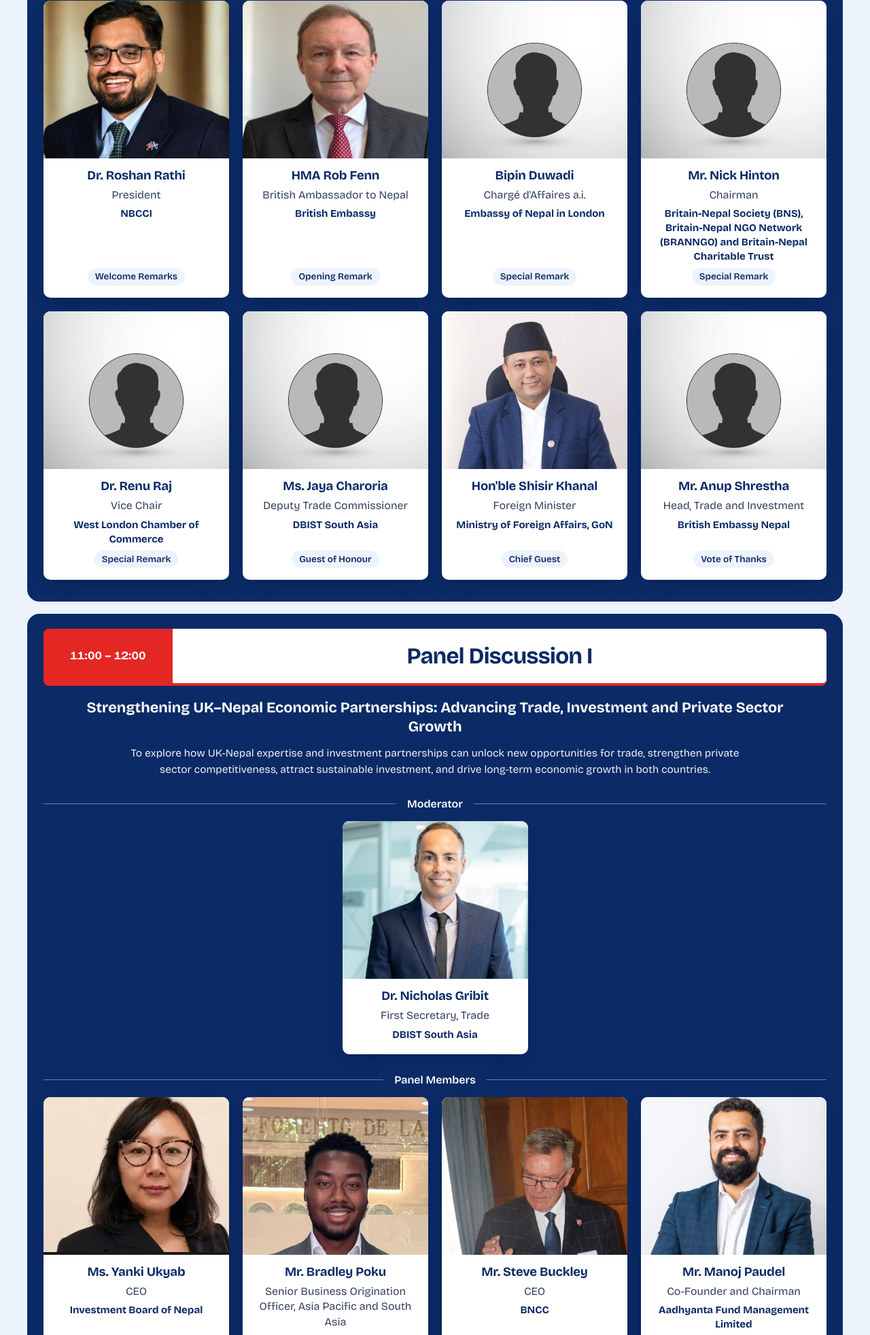
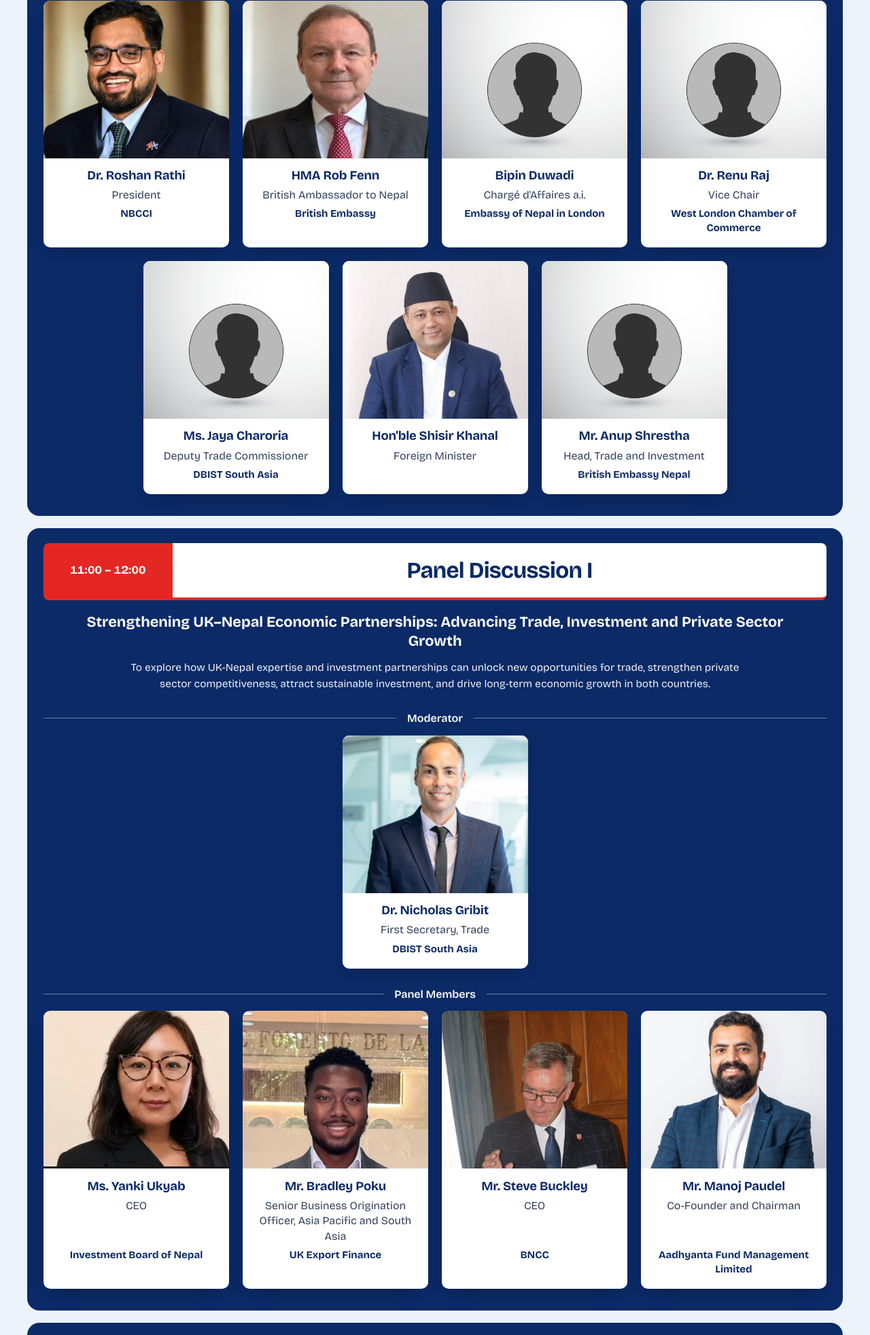
Before and after one commit to Dipak-y/nbcii_event, a Django app: page / in a window 1280 px wide. Shown: the part 3157-5121 px from the top of the page at 68% size. Run offline with Django 4.2, Linux system fonts and the light colour scheme; some libraries are stand-ins or nearby versions.

Commit message:
update images.

```diff
--- a/static/scripts.js
+++ b/static/scripts.js
@@ -353,3 +353,47 @@ init();
     if (opener) opener.focus();
   });
 })();
+
+
+/* ---- Speaker cards: line up name / position / company across cards in the same row ---- */
+(function () {
+  var parts = ['.speaker-name', '.speaker-role'];
+
+  function align() {
+    document.querySelectorAll('.speaker-list').forEach(function (list) {
+      var cards = Array.prototype.slice.call(list.querySelectorAll('.speaker-card'));
+      /* reset first so heights are re-measured from natural size */
+      cards.forEach(function (c) {
+        parts.forEach(function (sel) {
+          var el = c.querySelector(sel);
+          if (el) el.style.minHeight = '';
+        });
+      });
+      /* group cards into visual rows by their top edge */
+      var rows = [];
+      cards.forEach(function (c) {
+        var top = c.offsetTop;
+        var row = rows.filter(function (r) { return Math.abs(r.top - top) < 4; })[0];
+        if (!row) { row = { top: top, cards: [] }; rows.push(row); }
+        row.cards.push(c);
+      });
+      rows.forEach(function (row) {
+        if (row.cards.length < 2) return;
+        parts.forEach(function (sel) {
+          var els = row.cards.map(function (c) { return c.querySelector(sel); }).filter(Boolean);
+          var max = Math.max.apply(null, els.map(function (el) { return el.getBoundingClientRect().height; }));
+          els.forEach(function (el) { el.style.minHeight = max + 'px'; });
+        });
+      });
+    });
+  }
+
+  var t;
+  function schedule() { clearTimeout(t); t = setTimeout(align, 80); }
+
+  align();
+  window.addEventListener('load', align);
+  window.addEventListener('resize', schedule);
+  window.addEventListener('orientationchange', schedule);
+  if (document.fonts && document.fonts.ready) document.fonts.ready.then(align);
+})();
--- a/templates/index.html
+++ b/templates/index.html
@@ -225,14 +225,13 @@
   <p class="session-desc">Officially inaugurate the Forum, articulate the shared vision for strengthening bilateral trade, investment and strategic partnerships, and reaffirm the commitment of both governments and the private sector.</p>
   <div class="session-group">
     <div class="speaker-list">
-      <article class="speaker-card"><img class="speaker-photo" src="static/img/speakers/roshan-rathi.jpg" alt="Dr. Roshan Rathi" loading="lazy" style="object-position:center 8%"><div class="speaker-info"><h4 class="speaker-name">Dr. Roshan Rathi</h4><p class="speaker-role">President</p><p class="speaker-company">NBCCI</p><span class="speaker-part">Welcome Remarks</span></div></article>
-      <article class="speaker-card"><img class="speaker-photo" src="static/img/speakers/rob-fenn.jpg" alt="HMA Rob Fenn" loading="lazy" style="object-position:center 5%"><div class="speaker-info"><h4 class="speaker-name">HMA Rob Fenn</h4><p class="speaker-role">British Ambassador to Nepal</p><p class="speaker-company">British Embassy</p><span class="speaker-part">Opening Remark</span></div></article>
-      <article class="speaker-card"><img class="speaker-photo" src="static/img/speaker-placeholder.png" alt="Bipin Duwadi" loading="lazy"><div class="speaker-info"><h4 class="speaker-name">Bipin Duwadi</h4><p class="speaker-role">Chargé d'Affaires a.i.</p><p class="speaker-company">Embassy of Nepal in London</p><span class="speaker-part">Special Remark</span></div></article>
-      <article class="speaker-card"><img class="speaker-photo" src="static/img/speaker-placeholder.png" alt="Mr. Nick Hinton" loading="lazy"><div class="speaker-info"><h4 class="speaker-name">Mr. Nick Hinton</h4><p class="speaker-role">Chairman</p><p class="speaker-company">Britain-Nepal Society (BNS), Britain-Nepal NGO Network (BRANNGO) and Britain-Nepal Charitable Trust</p><span class="speaker-part">Special Remark</span></div></article>
-      <article class="speaker-card"><img class="speaker-photo" src="static/img/speaker-placeholder.png" alt="Dr. Renu Raj" loading="lazy"><div class="speaker-info"><h4 class="speaker-name">Dr. Renu Raj</h4><p class="speaker-role">Vice Chair</p><p class="speaker-company">West London Chamber of Commerce</p><span class="speaker-part">Special Remark</span></div></article>
-      <article class="speaker-card"><img class="speaker-photo" src="static/img/speaker-placeholder.png" alt="Ms. Jaya Charoria" loading="lazy"><div class="speaker-info"><h4 class="speaker-name">Ms. Jaya Charoria</h4><p class="speaker-role">Deputy Trade Commissioner</p><p class="speaker-company">DBIST South Asia</p><span class="speaker-part">Guest of Honour</span></div></article>
-      <article class="speaker-card"><img class="speaker-photo" src="static/img/shisir-khanal.png" alt="Hon'ble Shisir Khanal" loading="lazy"><div class="speaker-info"><h4 class="speaker-name">Hon'ble Shisir Khanal</h4><p class="speaker-role">Foreign Minister</p><p class="speaker-company">Ministry of Foreign Affairs, GoN</p><span class="speaker-part">Chief Guest</span></div></article>
-      <article class="speaker-card"><img class="speaker-photo" src="static/img/speaker-placeholder.png" alt="Mr. Anup Shrestha" loading="lazy"><div class="speaker-info"><h4 class="speaker-name">Mr. Anup Shrestha</h4><p class="speaker-role">Head, Trade and Investment</p><p class="speaker-company">British Embassy Nepal</p><span class="speaker-part">Vote of Thanks</span></div></article>
+      <article class="speaker-card"><img class="speaker-photo" src="static/img/speakers/roshan-rathi.jpg" alt="Dr. Roshan Rathi" loading="lazy" style="object-position:center 8%"><div class="speaker-info"><h4 class="speaker-name">Dr. Roshan Rathi</h4><p class="speaker-role">President</p><p class="speaker-company">NBCCI</p></div></article>
+      <article class="speaker-card"><img class="speaker-photo" src="static/img/speakers/rob-fenn.jpg" alt="HMA Rob Fenn" loading="lazy" style="object-position:center 5%"><div class="speaker-info"><h4 class="speaker-name">HMA Rob Fenn</h4><p class="speaker-role">British Ambassador to Nepal</p><p class="speaker-company">British Embassy</p></div></article>
+      <article class="speaker-card"><img class="speaker-photo" src="static/img/speaker-placeholder.png" alt="Bipin Duwadi" loading="lazy"><div class="speaker-info"><h4 class="speaker-name">Bipin Duwadi</h4><p class="speaker-role">Chargé d'Affaires a.i.</p><p class="speaker-company">Embassy of Nepal in London</p></div></article>
+      <article class="speaker-card"><img class="speaker-photo" src="static/img/speaker-placeholder.png" alt="Dr. Renu Raj" loading="lazy"><div class="speaker-info"><h4 class="speaker-name">Dr. Renu Raj</h4><p class="speaker-role">Vice Chair</p><p class="speaker-company">West London Chamber of Commerce</p></div></article>
+      <article class="speaker-card"><img class="speaker-photo" src="static/img/speaker-placeholder.png" alt="Ms. Jaya Charoria" loading="lazy"><div class="speaker-info"><h4 class="speaker-name">Ms. Jaya Charoria</h4><p class="speaker-role">Deputy Trade Commissioner</p><p class="speaker-company">DBIST South Asia</p></div></article>
+      <article class="speaker-card"><img class="speaker-photo" src="static/img/shisir-khanal.png" alt="Hon'ble Shisir Khanal" loading="lazy"><div class="speaker-info"><h4 class="speaker-name">Hon'ble Shisir Khanal</h4><p class="speaker-role">Foreign Minister</p></div></article>
+      <article class="speaker-card"><img class="speaker-photo" src="static/img/speaker-placeholder.png" alt="Mr. Anup Shrestha" loading="lazy"><div class="speaker-info"><h4 class="speaker-name">Mr. Anup Shrestha</h4><p class="speaker-role">Head, Trade and Investment</p><p class="speaker-company">British Embassy Nepal</p></div></article>
     </div>
   </div>
 </div>
@@ -329,7 +328,7 @@
   <div class="session-group">
     <div class="session-group-label"><span>Panel Members</span></div>
     <div class="speaker-list">
-      <article class="speaker-card has-bio"><button type="button" class="speaker-photo-btn" aria-haspopup="dialog" aria-label="View profile of Mr. Navraj Ojha"><img class="speaker-photo" src="static/img/speakers/nav-raj-ojha.jpg" alt="Mr. Navraj Ojha" loading="lazy" style="object-position:center 15%"></button><div class="speaker-info"><h4 class="speaker-name">Mr. Navraj Ojha</h4><p class="speaker-role">Deputy Managing Director, Transmission Directorate</p><p class="speaker-company">Nepal Electricity Authority</p></div>
+      <article class="speaker-card has-bio"><button type="button" class="speaker-photo-btn" aria-haspopup="dialog" aria-label="View profile of Mr. Navraj Ojha"><img class="speaker-photo" src="static/img/speakers/navraj-ojha.jpg" alt="Mr. Navraj Ojha" loading="lazy" style="object-position:center 15%"></button><div class="speaker-info"><h4 class="speaker-name">Mr. Navraj Ojha</h4><p class="speaker-role">Deputy Managing Director, Transmission Directorate</p><p class="speaker-company">Nepal Electricity Authority</p></div>
         <div class="speaker-bio" hidden>
           <p>Mr. Nav Raj Ojha, Deputy Managing Director (Transmission Directorate) of the Nepal Electricity Authority (NEA), holds a Master’s degree in Power System Engineering from the Institute of Engineering, Pulchowk Campus, Tribhuvan University. He has nearly 30 years of extensive experience in Nepal's energy sector, having served at the NEA since November 1997. Throughout his distinguished career, Mr. Ojha has acquired deep expertise across power generation, high-voltage transmission lines and substations (132 kV, 220 kV, and 400 kV), distribution network expansion, power trading, and system loss reduction.</p>
           <p>Prior to his current role leading the Transmission Directorate, he held executive positions including Deputy Managing Director of the Business Development Directorate and the Distribution and Consumer Services Directorate, as well as Chief of both the Bagmati and Lumbini Provincial Offices. He has also directed key infrastructure initiatives, including major transmission line projects, smart metering, and underground distribution projects. Under his leadership, both the Lumbini (2023) and Bagmati (2024) Provincial Offices were honored with letters of appreciation by NEA Management for outstanding achievements in annual loss reduction and power supply reliability. He is a registered engineer of Nepal Engineering Council and Life Member of Nepal Engineer’s Association as well as Society of Electrical Engineer’s Association Nepal (SEEN).</p>
@@ -383,7 +382,7 @@
           <p>Since co-founding YoungInnovations in 2007, Bibhusan has helped grow it into a leading Nepalese technology company with a team of around 100 professionals and work spanning more than 20 countries. Its portfolio includes digital solutions for development, government and private sector clients. Through Coding Mountain, he is also expanding opportunities for Nepal-based technology teams to serve clients across the USA, Europe, Israel, South Africa, UK and the Middle East.</p>
           <p>Bibhusan serves as Vice President of NAS-IT, Nepal’s association for the information technology industry. In 2025, he received the Entrepreneur ICT Award. His experience spans technology exports, digital governance, entrepreneurship and building international partnerships.</p>
         </div></article>
-      <article class="speaker-card"><img class="speaker-photo" src="static/img/speaker-placeholder.png" alt="Dr. Roshan Pokharel" loading="lazy"><div class="speaker-info"><h4 class="speaker-name">Dr. Roshan Pokharel</h4><p class="speaker-role">Country Manager &amp; Director/Head of AI/Engineering</p><p class="speaker-company">Cloud Factory Limited</p></div></article>
+      <article class="speaker-card"><img class="speaker-photo" src="static/img/speaker-placeholder.png" alt="Dr. Rosha Pokharel" loading="lazy"><div class="speaker-info"><h4 class="speaker-name">Dr. Rosha Pokharel</h4><p class="speaker-role">Country Manager &amp; Director/Head of AI/Engineering</p><p class="speaker-company">Cloud Factory Limited</p></div></article>
       <article class="speaker-card has-bio"><button type="button" class="speaker-photo-btn" aria-haspopup="dialog" aria-label="View profile of Ms. Radhika Bista"><img class="speaker-photo" src="static/img/speakers/radhika-bista.jpg" alt="Ms. Radhika Bista" loading="lazy" style="object-position:center 10%"></button><div class="speaker-info"><h4 class="speaker-name">Ms. Radhika Bista</h4><p class="speaker-role">CEO</p><p class="speaker-company">Eminence Ways Pvt. Ltd</p></div>
         <div class="speaker-bio" hidden>
           <p><strong>Position:</strong> Co-founder and CEO, Eminence Ways Pvt. Ltd.</p>
@@ -393,7 +392,7 @@
           <p><strong>Interest:</strong> Cybersecurity, building safe and trusted technology for the digital economy</p>
         </div></article>
       <article class="speaker-card"><img class="speaker-photo" src="static/img/speaker-placeholder.png" alt="Dr. Suresh Manandhar" loading="lazy"><div class="speaker-info"><h4 class="speaker-name">Dr. Suresh Manandhar</h4><p class="speaker-role">CEO and Chief Scientist</p><p class="speaker-company">Wiseyak Solutions Pvt. Ltd</p></div></article>
-     <article class="speaker-card has-bio"><button type="button" class="speaker-photo-btn" aria-haspopup="dialog" aria-label="View profile of Mr. Avish Acharya"><img class="speaker-photo" src="static/img/speakers/avish-acharya.jpg" alt="Mr. Avish Acharya" loading="lazy" style="object-position:center 10%"></button><div class="speaker-info"><h4 class="speaker-name">Mr. Avish Acharya</h4><p class="speaker-role">CFO</p><p class="speaker-company">F1 Soft International Pvt. Ltd</p></div>
+     <article class="speaker-card has-bio"><button type="button" class="speaker-photo-btn" aria-haspopup="dialog" aria-label="View profile of Mr. Avish Acharya"><img class="speaker-photo" src="static/img/speaker-placeholder.png" alt="Mr. Avish Acharya" loading="lazy" style="object-position:center 10%"></button><div class="speaker-info"><h4 class="speaker-name">Mr. Avish Acharya</h4><p class="speaker-role">CFO</p><p class="speaker-company">F1 Soft International Pvt. Ltd</p></div>
         <div class="speaker-bio" hidden>
           <p>Avish Acharya is the Group Chief Financial Officer and Company Secretary of F1Soft Group, Nepal’s leading fintech conglomerate, comprising multiple companies across digital payments, financial technology, and related services. He oversees the Group’s financial strategy, corporate finance, M&A, and strategic initiatives.</p>
           <p>Prior to joining F1Soft, he held senior leadership positions at Laxmi Sunrise Bank, where he headed the Finance and Treasury functions, with extensive experience in banking, financial management, and strategic finance.</p>
@@ -410,10 +409,10 @@
   <p class="session-desc">Reflect on the day's discussions, summarise the strategic outcomes and agree the way forward for UK–Nepal trade, investment and partnerships.</p>
   <div class="session-group">
     <div class="speaker-list">
-      <article class="speaker-card"><img class="speaker-photo" src="static/img/speakers/roshan-rathi.jpg" alt="Dr. Roshan Rathi" loading="lazy" style="object-position:center 8%"><div class="speaker-info"><h4 class="speaker-name">Dr. Roshan Rathi</h4><p class="speaker-role">President</p><p class="speaker-company">NBCCI</p><span class="speaker-part">Welcome Remark</span></div></article>
-      <article class="speaker-card"><img class="speaker-photo" src="static/img/speaker-placeholder.png" alt="Mr. Rajendra Khetan" loading="lazy"><div class="speaker-info"><h4 class="speaker-name">Mr. Rajendra Khetan</h4><p class="speaker-role">President Emeritus</p><p class="speaker-company">NBCCI</p><span class="speaker-part">Remark</span></div></article>
-      <article class="speaker-card"><img class="speaker-photo" src="static/img/manish-jha.png" alt="Hon'ble Manish Jha" loading="lazy"><div class="speaker-info"><h4 class="speaker-name">Hon'ble Manish Jha</h4><p class="speaker-role">Coordinator</p><p class="speaker-company">Nepal-UK Parliamentary Friendship Group</p><span class="speaker-part">Special Remark</span></div></article>
-      <article class="speaker-card"><img class="speaker-photo" src="static/img/speaker-placeholder.png" alt="Mr. Bidhyabaridhi Sigdel" loading="lazy"><div class="speaker-info"><h4 class="speaker-name">Mr. Bidhyabaridhi Sigdel</h4><p class="speaker-role">Treasurer</p><p class="speaker-company">NBCCI</p><span class="speaker-part">Wrap-up and Concluding Remark</span></div></article>
+      <article class="speaker-card"><img class="speaker-photo" src="static/img/speakers/roshan-rathi.jpg" alt="Dr. Roshan Rathi" loading="lazy" style="object-position:center 8%"><div class="speaker-info"><h4 class="speaker-name">Dr. Roshan Rathi</h4><p class="speaker-role">President</p><p class="speaker-company">NBCCI</p></div></article>
+      <article class="speaker-card"><img class="speaker-photo" src="static/img/speakers/rajendra-khetan.jpg" alt="Mr. Rajendra Khetan" loading="lazy"><div class="speaker-info"><h4 class="speaker-name">Mr. Rajendra Khetan</h4><p class="speaker-role">Immediate Past President and President Emeritus</p><p class="speaker-company">NBCCI</p></div></article>
+      <article class="speaker-card"><img class="speaker-photo" src="static/img/manish-jha.png" alt="Hon'ble Manish Jha" loading="lazy"><div class="speaker-info"><h4 class="speaker-name">Hon'ble Manish Jha</h4><p class="speaker-role">Coordinator</p><p class="speaker-company">Nepal-UK Parliamentary Friendship Group</p></div></article>
+      <article class="speaker-card"><img class="speaker-photo" src="static/img/speaker-placeholder.png" alt="Mr. Bidhyabaridhi Sigdel" loading="lazy"><div class="speaker-info"><h4 class="speaker-name">Mr. Bidhyabaridhi Sigdel</h4><p class="speaker-role">Treasurer</p><p class="speaker-company">NBCCI</p></div></article>
     </div>
   </div>
 </div>
```
Also changed, not shown: static/img/speakers/navraj-ojha.jpg (renamed from static/img/speakers/avish-acharya.jpg), static/img/speakers/rajendra-khetan.jpg (added).
